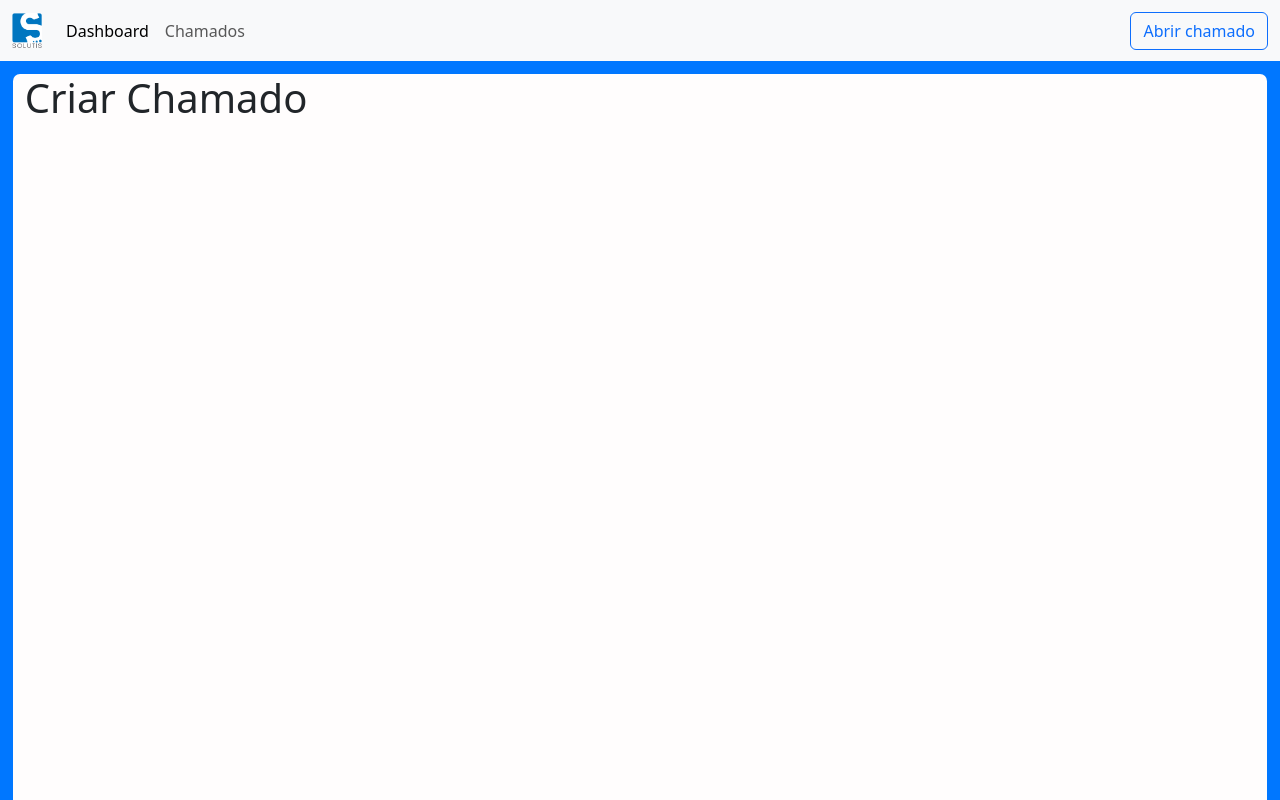
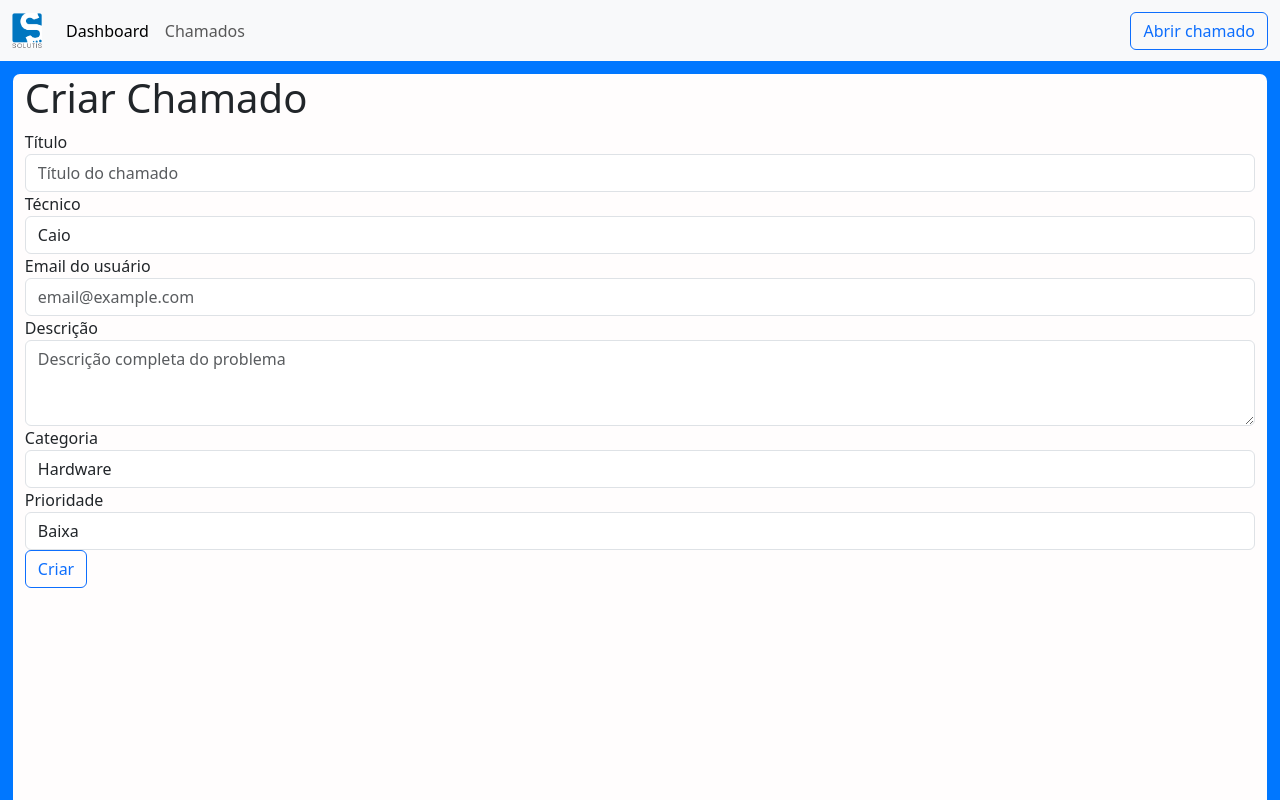
Before and after one commit to caioCarmoAtSolutis/Solutis-Helpdesk-Frontend, a React (Vite) app: page /criar-chamado in a window 1280 px wide. Built offline with nearby package versions, Linux system fonts and the light colour scheme.

Commit message:
feat: Add create tickets form

```diff
--- a/package.json
+++ b/package.json
@@ -13,6 +13,7 @@
     "bootstrap": "^5.3.8",
     "react": "^19.2.8",
     "react-dom": "^19.2.8",
+    "react-hook-form": "^7.88.0",
     "react-router-dom": "^7.18.4"
   },
   "devDependencies": {
--- /dev/null
+++ b/src/components/CreateTicketForm.css
@@ -0,0 +1,3 @@
+.form-btn {
+    width: auto;
+}
--- /dev/null
+++ b/src/components/CreateTicketForm.tsx
@@ -0,0 +1,103 @@
+import { useForm } from "react-hook-form";
+import "./CreateTicketForm.css";
+
+const onSubmit = (data: any) => {};
+
+function CreateTicketForm() {
+  const {
+    register,
+    handleSubmit,
+    formState: { errors },
+  } = useForm();
+
+  return (
+    <>
+      <div className="form-group">
+        <label htmlFor="title">Título</label>
+        <input
+          className={`form-control ${errors?.title} input-error`}
+          id="title"
+          placeholder="Título do chamado"
+          {...register("title", { required: true })}
+        />
+        {errors?.title?.type === "required" && (
+          <p className="error-message">O título é obrigatório!</p>
+        )}
+      </div>
+      <div className="form-group">
+        <label htmlFor="select-technician">Técnico</label>
+        <select
+          className="form-control"
+          id="select-technician"
+          {...register("technician", { required: true })}
+        >
+          <option>Caio</option>
+          <option>Guilherme</option>
+          <option>JV</option>
+          <option>nenhum</option>
+        </select>
+      </div>
+      <div className="form-group">
+        <label htmlFor="user-email">Email do usuário</label>
+        <input
+          className={`form-control ${errors?.email} input-error`}
+          id="user-email"
+          placeholder="email@example.com"
+          {...register("email", { required: true })}
+        />
+        {errors?.email?.type === "required" && (
+          <p className="error-message">O email do usuário é obrigatório!</p>
+        )}
+      </div>
+      <div className="form-group">
+        <label htmlFor="description-text-area">Descrição</label>
+        <textarea
+          className={`form-control ${errors?.description} input-error`}
+          id="description-text-area"
+          rows={3}
+          placeholder="Descrição completa do problema"
+          {...register("description", { required: true })}
+        ></textarea>
+        {errors?.description?.type === "required" && (
+          <p className="error-message">A descrição é obrigatória!</p>
+        )}
+      </div>
+      <div className="select-field">
+        <label htmlFor="select-category">Categoria</label>
+        <select
+          className="form-control"
+          id="select-category"
+          {...register("category", { required: true })}
+        >
+          <option>Hardware</option>
+          <option>Software</option>
+          <option>Network</option>
+        </select>
+      </div>
+      <div className="select-field">
+        <label htmlFor="select-priority">Prioridade</label>
+        <select
+          className="form-control"
+          id="select-priority"
+          {...register("priority", { required: true })}
+        >
+          <option>Baixa</option>
+          <option>Média</option>
+          <option>Alta</option>
+          <option>Crítica</option>
+        </select>
+      </div>
+      <div className="col-auto form-btn">
+        <button
+          type="submit"
+          className="btn btn-outline-primary"
+          onClick={() => handleSubmit(onSubmit)()}
+        >
+          Criar
+        </button>
+      </div>
+    </>
+  );
+}
+
+export default CreateTicketForm;
--- a/src/components/Dashboard.css
+++ b/src/components/Dashboard.css
@@ -1,6 +1,6 @@
 
 .dashboard-box {
-    border: 1px solid rgb(197, 197, 197);
+    border:2px solid rgb(197, 197, 197);
     background-color: rgb(248, 248, 248);
     border-radius: 7px;
     margin-top: 20%;
--- /dev/null
+++ b/src/components/DisplayTicket.tsx
@@ -0,0 +1,17 @@
+function DisplayTicket() {
+  return (
+    <div>
+      <p>Título: </p>
+      <p>Descrição: </p>
+      <p>Usuário: </p>
+      <p>Técnico responsável: </p>
+      <p>Status: </p>
+      <p>Prioridade: </p>
+      <p>Categoria: </p>
+      <p>Criado em: </p>
+      <p>Última atualização: </p>
+    </div>
+  );
+}
+
+export default DisplayTicket;
--- /dev/null
+++ b/src/pages/CreateTicketPage.css
@@ -0,0 +1,3 @@
+.form {
+    width: 30%;
+}
--- a/src/pages/CreateTicketPage.tsx
+++ b/src/pages/CreateTicketPage.tsx
@@ -1,6 +1,7 @@
 import NavBar from "../components/NavBar";
 import ContentBox from "../components/ContentBox";
 import MainPane from "../components/MainPane";
+import CreateTicketForm from "../components/CreateTicketForm";
 import "./page.css";
 
 function CreateTicketPage() {
@@ -9,7 +10,10 @@ function CreateTicketPage() {
       <NavBar />
       <ContentBox>
         <MainPane>
-          <h1>Criar Chamado</h1>
+          <div className="form">
+            <h1>Criar Chamado</h1>
+            <CreateTicketForm />
+          </div>
         </MainPane>
       </ContentBox>
     </div>
--- a/src/pages/DisplayTicketPage.tsx
+++ b/src/pages/DisplayTicketPage.tsx
@@ -1,6 +1,7 @@
 import NavBar from "../components/NavBar";
 import ContentBox from "../components/ContentBox";
 import MainPane from "../components/MainPane";
+import DisplayTicket from "../components/DisplayTicket";
 import "./page.css";
 import { useParams } from "react-router-dom";
 
@@ -13,6 +14,7 @@ function DisplayTicketPage() {
       <ContentBox>
         <MainPane>
           <h1>Chamado {id}</h1>
+          <DisplayTicket></DisplayTicket>
         </MainPane>
       </ContentBox>
     </div>
```
Also changed, not shown: 1 other file (tests, documents, lock files or other folders).
